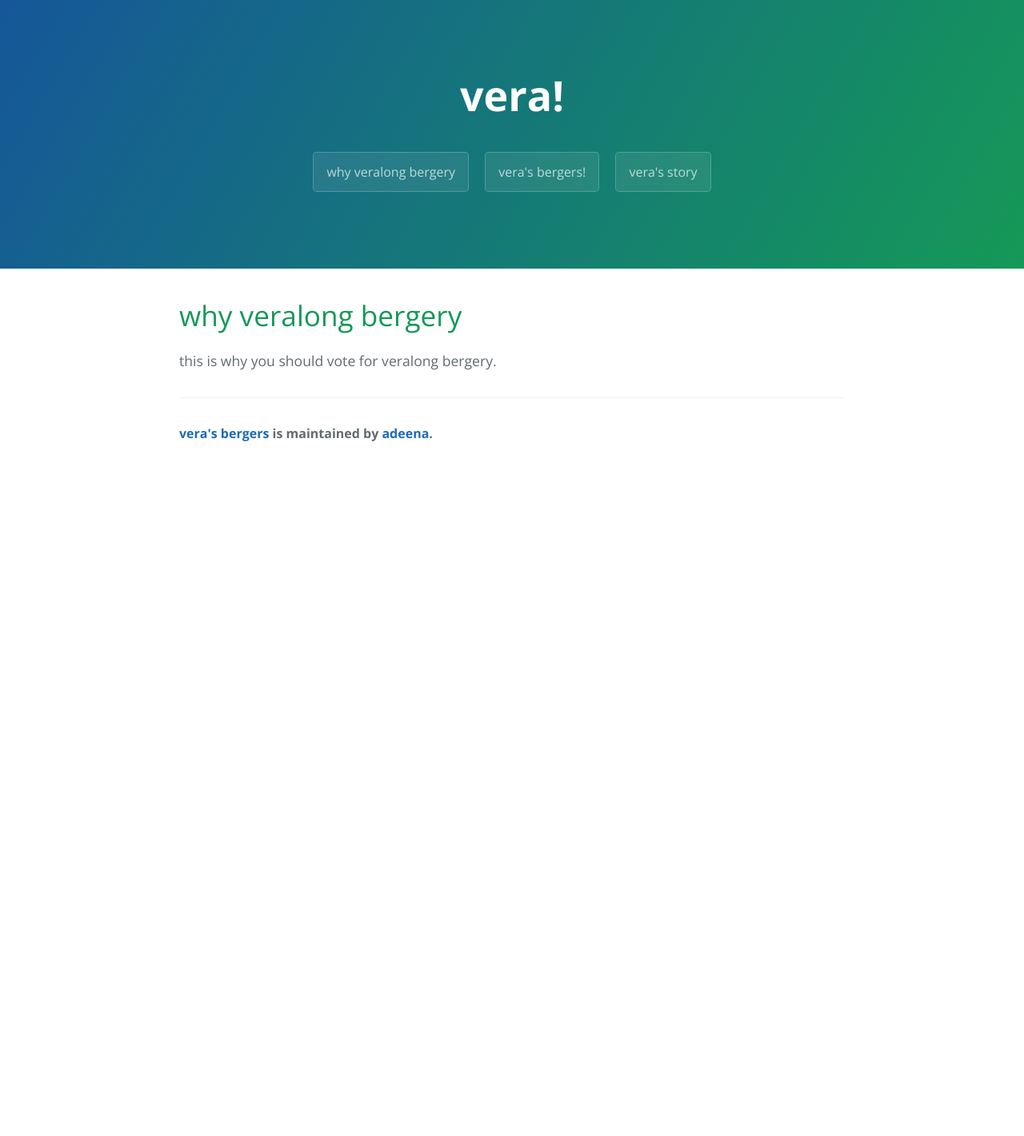
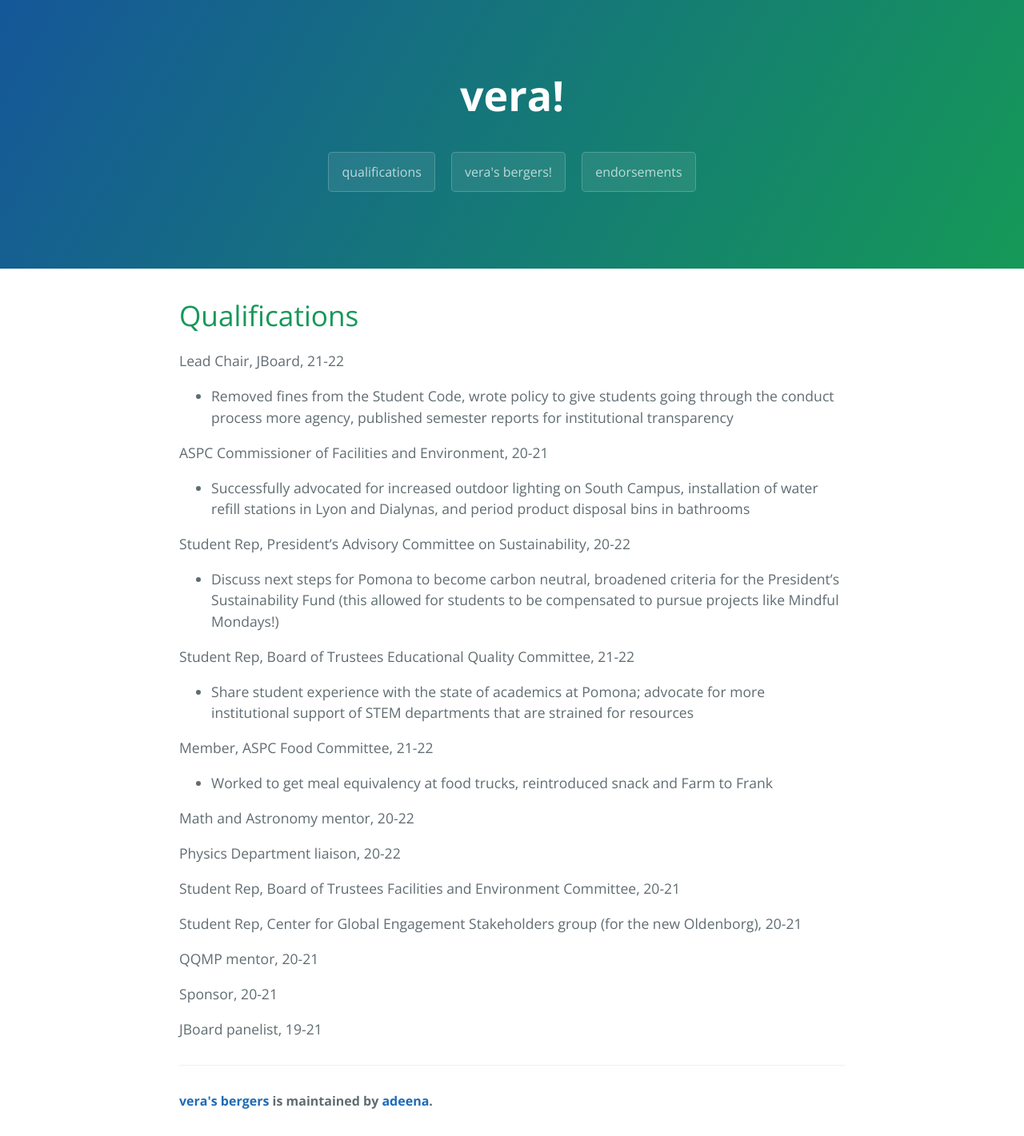
Before and after one commit to adeenal/adeenal.github.io, a Jekyll site: the page built from howto.md, in a window 1280 px wide. Shown: the whole page at 80% size. Built offline with Jekyll 4.4.1, drawn with Linux system fonts in a browser that asks for light colours; before the commit the page ends 900 px from its top, so only the background shows below that.

Commit message:
use pages

```diff
--- a/howto.md
+++ b/howto.md
@@ -1,9 +1,36 @@
 ---
-title: why veralong bergery
+title: qualifications
 layout: template
 filename: howto
 ---
 
-# why veralong bergery
+# Qualifications
 
-this is why you should vote for veralong bergery.
+Lead Chair, JBoard, 21-22
++ Removed fines from the Student Code, wrote policy to give students going through the conduct process more agency, published semester reports for institutional transparency
+
+ASPC Commissioner of Facilities and Environment, 20-21
++ Successfully advocated for increased outdoor lighting on South Campus, installation of water refill stations in Lyon and Dialynas, and period product disposal bins in bathrooms
+
+Student Rep, President’s Advisory Committee on Sustainability, 20-22
++ Discuss next steps for Pomona to become carbon neutral, broadened criteria for the President’s Sustainability Fund (this allowed for students to be compensated to pursue projects like Mindful Mondays!)
+
+Student Rep, Board of Trustees Educational Quality Committee, 21-22
++ Share student experience with the state of academics at Pomona; advocate for more institutional support of STEM departments that are strained for resources
+
+Member, ASPC Food Committee, 21-22
++ Worked to get meal equivalency at food trucks, reintroduced snack and Farm to Frank
+
+Math and Astronomy mentor, 20-22
+
+Physics Department liaison, 20-22
+
+Student Rep, Board of Trustees Facilities and Environment Committee, 20-21
+
+Student Rep, Center for Global Engagement Stakeholders group (for the new Oldenborg), 20-21
+
+QQMP mentor, 20-21
+
+Sponsor, 20-21
+
+JBoard panelist, 19-21
```
Also changed, not shown: index.md (+0 -38 lines), story.md (+6 -3 lines).
